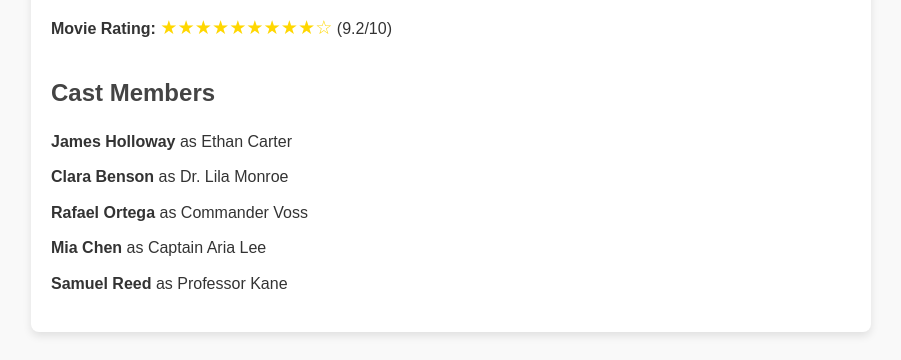
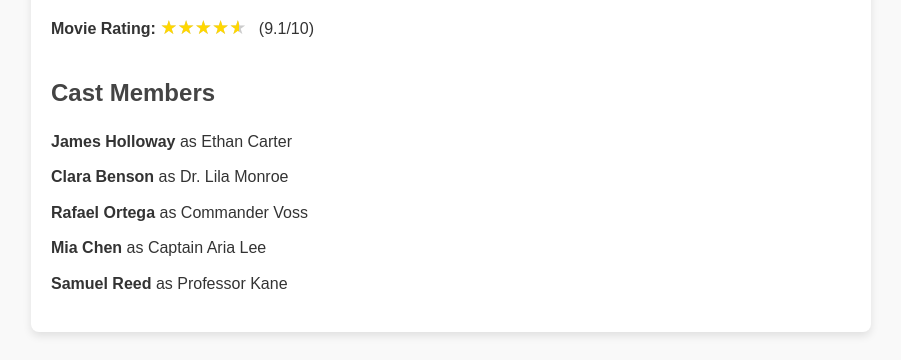
Before and after one commit to ancientsky14/myjouney-in-coding, a plain HTML site: page 01-html-basics/04-accessibility/02-movie-review-page.html in a window 1280 px wide. Shown: the part 535-895 px from the top of the page, without its empty margins (189-1090 px from the left). Drawn offline with Linux system fonts and the light colour scheme.

Commit message:
Auto-sync

```diff
--- a/01-html-basics/04-accessibility/02-movie-review-page.html
+++ b/01-html-basics/04-accessibility/02-movie-review-page.html
@@ -58,29 +58,56 @@
       font-weight: bold;
     }
 
-  /* Star rating base style */
+    /* Dynamic Star Rating */
     .star-rating {
       display: inline-block;
       font-size: 1.2em;
+      color: #ccc; /* gray stars */
+      position: relative;
+      font-family: "Arial", sans-serif;
+    }
+
+    .star-rating::before {
+      content: "★★★★★"; /* 5 stars base */
+    }
+
+    .star-rating::after {
+      content: "★★★★★";
+      position: absolute;
+      left: 0;
+      top: 0;
       color: #FFD700; /* gold stars */
-    font-family: "Arial", sans-serif;
+      width: calc((var(--rating) / 10) * 100%);
+      overflow: hidden;
+      white-space: nowrap;
+    }
+
+    .rating-text {
+      margin-left: 8px;
     }
   </style>
 </head>
 <body>
   <main>
+    <!-- Movie Title -->
     <h1>Rise Beyond</h1>
+
+    <!-- Movie Cover -->
     <img src="https://cdn.freecodecamp.org/curriculum/labs/rise-beyond-2.png" alt="Rise Beyond movie poster showing the main character soaring above a futuristic city">
+
+    <!-- Movie Description -->
     <p>
       Rise Beyond is a thrilling sci-fi adventure that follows Ethan Carter as he navigates a world where technology and humanity collide. Packed with suspense, heart, and unforgettable characters, this film is a visual masterpiece that pushes the boundaries of imagination.
     </p>
 
+    <!-- Movie Rating -->
     <p>
       <strong>Movie Rating:</strong>
-    <span class="star-rating" data-rating="9.2" aria-hidden="true"></span>
-    <span class="rating-text">(9.2/10)</span>
+      <span class="star-rating" style="--rating: 9.1;" aria-hidden="true"></span>
+      <span class="rating-text">(9.1/10)</span>
     </p>
 
+    <!-- Cast Members -->
     <h2>Cast Members</h2>
     <ul>
       <li><strong>James Holloway</strong> as Ethan Carter</li>
@@ -90,21 +117,5 @@
       <li><strong>Samuel Reed</strong> as Professor Kane</li>
     </ul>
   </main>
-
-<script>
-  // Dynamically render star ratings
-  document.querySelectorAll('.star-rating').forEach(star => {
-    const rating = parseFloat(star.getAttribute('data-rating'));
-    const fullStars = Math.floor(rating);
-    const halfStar = rating - fullStars >= 0.5 ? 1 : 0;
-    const emptyStars = 10 - fullStars - halfStar;
-
-    let stars = '★'.repeat(fullStars);
-    if (halfStar) stars += '☆'; // optional: can use half star emoji if you want
-    stars += '☆'.repeat(emptyStars);
-
-    star.textContent = stars;
-  });
-</script>
 </body>
 </html>
```
Lines whose indentation alone changed are shown as unchanged.
